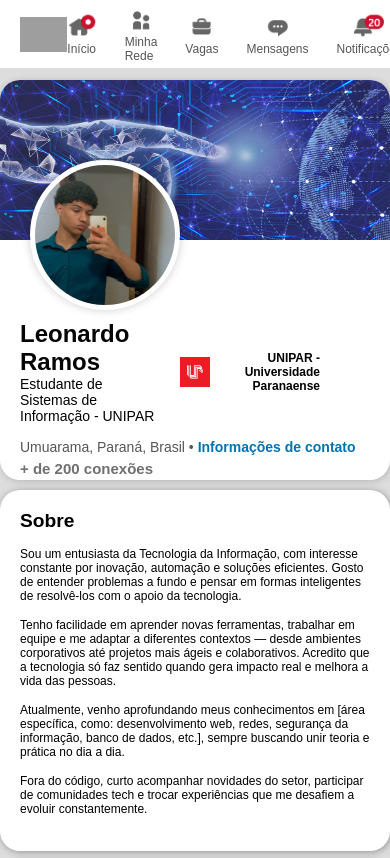
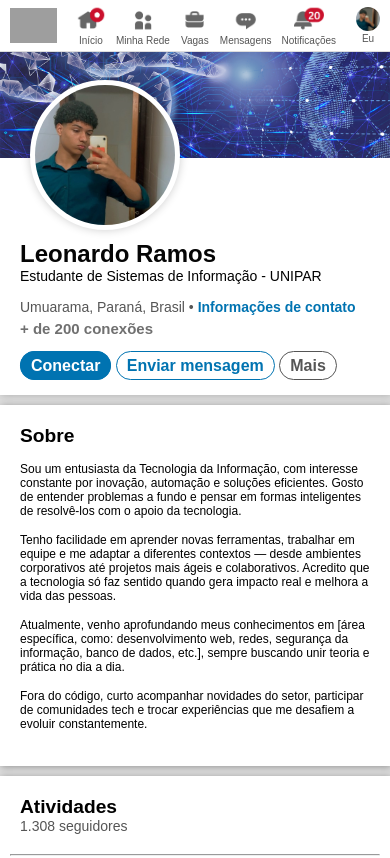
Before and after one commit to leohsramos/projeto-linkedin, a plain HTML site: page index.html in a window 390 px wide. Shown: the top 858 px of the page. Drawn offline with Linux system fonts and the light colour scheme; grey boxes are pictures that could not be loaded.

Commit message:
Add files via upload

```diff
--- a/style.css
+++ b/style.css
@@ -92,12 +92,6 @@
       margin-bottom: 2px;
     }
 
-    @media (max-width: 768px) {
-      .search-bar {
-        display: none;
-      }
-    }
-
     main {
       max-width: 1200px;
       margin: auto;
@@ -108,7 +102,6 @@
       border-radius: 20px;
       box-shadow: 1px 1px 7px rgba(0, 0, 0, 0.185);
       width: 100%;
-      height: 400px;
       position: relative;
       overflow: hidden;
     }
@@ -707,3 +700,103 @@
       width: 200px;
 
     }
+
+    @media (max-width: 768px) {
+
+      header {
+      position: fixed;
+      top: 0;
+      width: 100%;
+      background-color: white;
+      border-bottom: 1px solid #ddd;
+      padding: 5px 10px;
+      z-index: 1000;
+    }
+
+    header .cabecalho {
+      margin: 0 auto;
+      width: 100%;
+      display: flex;
+      justify-content: space-between;
+      align-items: center;
+    }
+
+    .header-left {
+      display: flex;
+      align-items: center;
+      gap: 10px;
+    }
+
+    .logo {
+      height: 35px;
+    }
+
+    .search-bar {
+      background-color: #f0f0f0;
+      border: none;
+      padding: 10px 12px;
+      border-radius: 4px;
+      font-size: 14px;
+      width: 300px;
+    }
+
+    .header-right {
+      display: flex;
+      gap: 10px;
+      align-items: center;
+    }
+
+    .nav-item {
+      display: flex;
+      flex-direction: column;
+      align-items: center;
+      font-size: 10px;
+      color: #555;
+      text-decoration: none;
+      transition: color 0.2s;
+    }
+
+    .casa-avatar{
+      padding-left: 10px;
+      font-size: 10px;
+    }
+
+    .avatar {
+      height: 24px;
+      width: 24px;
+      border-radius: 50%;
+      object-fit: cover;
+      margin-bottom: 2px;
+    }
+
+      .search-bar {
+        display: none;
+      }
+
+      main{
+        margin-left: 0px;
+        margin-right: 0px;
+      }
+
+      main .segundario{
+        display: none;
+      }
+
+      main .para-voce, main .atividades, main .sobre, main .principal, main .formacao, main .causas {
+          border-radius: 0px;
+          box-shadow: 0px;
+          width: 100%;
+          margin-top: 0px;
+          margin-bottom: 10px ;
+        }
+
+      .trabalho .direito {
+          display: none;
+        }
+
+        .S, .P {
+          flex: 1;
+          max-width: 100%;
+          margin-top: 0px;
+        }
+    }
```
